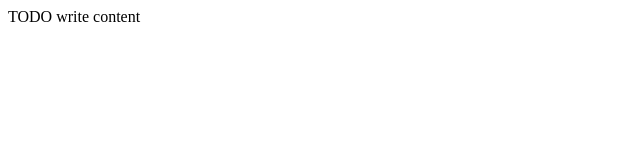
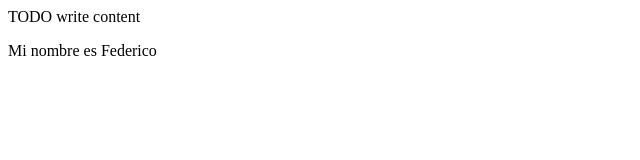
Before and after one commit to fedvaig/2019_JSF, a plain HTML site: page WebApplication_Html/web/index.html in a window 1280 px wide. Shown: the whole page, without its empty margins (0-640 px from the left). Drawn offline with Linux system fonts and the light colour scheme.

Commit message:
modifico parrafo

```diff
--- a/WebApplication_Html/web/index.html
+++ b/WebApplication_Html/web/index.html
@@ -12,5 +12,6 @@
     </head>
     <body>
         <div>TODO write content</div>
+        <p>Mi nombre es Federico</p>
     </body>
 </html>
```
